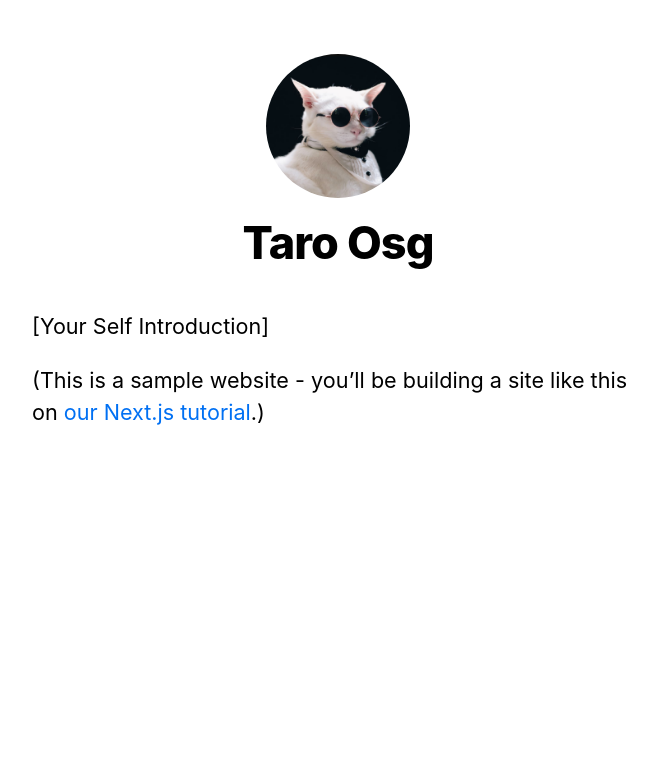
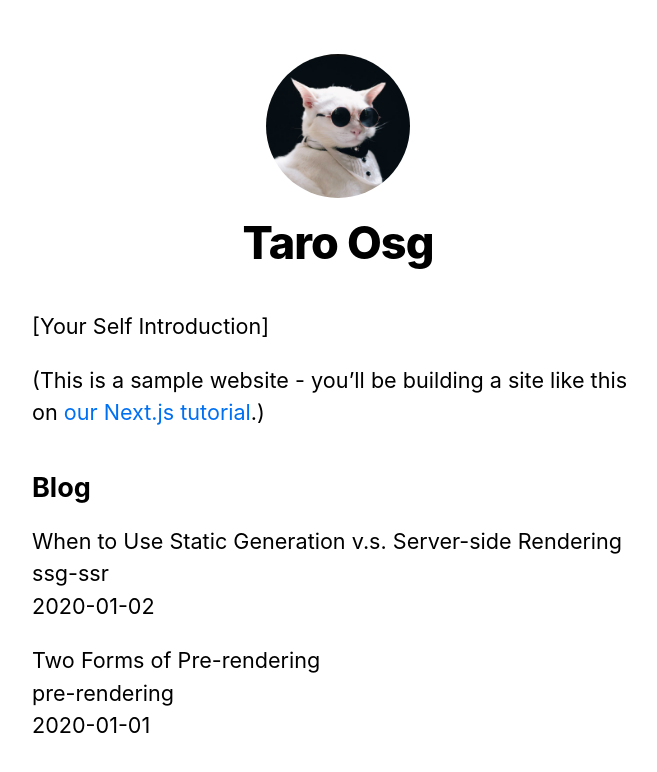
Before and after one commit to taroosg/nextjs-blog, a Next.js app: page / in a window 1280 px wide. Shown: the top 772 px of the page, without its empty margins (302-959 px from the left). Built offline with nearby package versions, Linux system fonts and the light colour scheme.

Commit message:
done lesson4

```diff
--- /dev/null
+++ b/lib/posts.js
@@ -0,0 +1,40 @@
+import fs from 'fs'
+import path from 'path'
+import matter from 'gray-matter'
+
+const postsDirectory = path.join(process.cwd(), 'posts')
+
+// 今回はファイルシステムでデータを取得しているが，外部APIでも実装可能
+// クエリを直接投げることも可能
+// getStaticPropsはサーバサイドでのみ実行される
+// getStaticPropsはビルド時のみ実行される
+// getServerSidePropsを使用するとリクエスト時に実行することができる
+export const getSortedPostsData = () => {
+  // /posts　配下のファイル名を取得する
+  const fileNames = fs.readdirSync(postsDirectory)
+  const allPostsData = fileNames.map(fileName => {
+    // id を取得するためにファイル名から ".md" を削除する
+    const id = fileName.replace(/\.md$/, '')
+
+    // マークダウンファイルを文字列として読み取る
+    const fullPath = path.join(postsDirectory, fileName)
+    const fileContents = fs.readFileSync(fullPath, 'utf8')
+
+    // 投稿のメタデータ部分を解析するために gray-matter を使う
+    const matterResult = matter(fileContents)
+
+    // データを id と合わせる
+    return {
+      id,
+      ...matterResult.data
+    }
+  })
+  // 投稿を日付でソートする
+  return allPostsData.sort((a, b) => {
+    if (a.date < b.date) {
+      return 1
+    } else {
+      return -1
+    }
+  })
+}
--- a/package.json
+++ b/package.json
@@ -8,8 +8,13 @@
     "start": "next start"
   },
   "dependencies": {
+    "fs": "0.0.1-security",
+    "gray-matter": "^4.0.2",
     "next": "^10.0.0",
     "react": "17.0.1",
     "react-dom": "17.0.1"
+  },
+  "browser": {
+    "fs": false
   }
 }
--- a/pages/index.js
+++ b/pages/index.js
@@ -1,8 +1,18 @@
 import Head from 'next/head'
 import Layout, { siteTitle } from '../components/layout'
 import utilStyles from '../styles/utils.module.css'
+import { getSortedPostsData } from '../lib/posts'
 
-const Home = () => {
+export const getStaticProps = async () => {
+  const allPostsData = getSortedPostsData()
+  return {
+    props: {
+      allPostsData
+    }
+  }
+}
+
+const Home = ({ allPostsData }) => {
   return (
     <Layout home>
       <Head>
@@ -15,6 +25,20 @@ const Home = () => {
           <a href="https://nextjs.org/learn">our Next.js tutorial</a>.)
         </p>
       </section>
+      <section className={`${utilStyles.headingMd} ${utilStyles.padding1px}`}>
+        <h2 className={utilStyles.headingLg}>Blog</h2>
+        <ul className={utilStyles.list}>
+          {allPostsData.map(({ id, date, title }) => (
+            <li className={utilStyles.listItem} key={id}>
+              {title}
+              <br />
+              {id}
+              <br />
+              {date}
+            </li>
+          ))}
+        </ul>
+      </section>
     </Layout>
   )
 }
--- /dev/null
+++ b/posts/pre-rendering.md
@@ -0,0 +1,11 @@
+---
+title: "Two Forms of Pre-rendering"
+date: "2020-01-01"
+---
+
+Next.js has two forms of pre-rendering: **Static Generation** and **Server-side Rendering**. The difference is in **when** it generates the HTML for a page.
+
+- **Static Generation** is the pre-rendering method that generates the HTML at **build time**. The pre-rendered HTML is then _reused_ on each request.
+- **Server-side Rendering** is the pre-rendering method that generates the HTML on **each request**.
+
+Importantly, Next.js lets you **choose** which pre-rendering form to use for each page. You can create a "hybrid" Next.js app by using Static Generation for most pages and using Server-side Rendering for others.
--- /dev/null
+++ b/posts/ssg-ssr.md
@@ -0,0 +1,19 @@
+---
+title: "When to Use Static Generation v.s. Server-side Rendering"
+date: "2020-01-02"
+---
+
+We recommend using **Static Generation** (with and without data) whenever possible because your page can be built once and served by CDN, which makes it much faster than having a server render the page on every request.
+
+You can use Static Generation for many types of pages, including:
+
+- Marketing pages
+- Blog posts
+- E-commerce product listings
+- Help and documentation
+
+You should ask yourself: "Can I pre-render this page **ahead** of a user's request?" If the answer is yes, then you should choose Static Generation.
+
+On the other hand, Static Generation is **not** a good idea if you cannot pre-render a page ahead of a user's request. Maybe your page shows frequently updated data, and the page content changes on every request.
+
+In that case, you can use **Server-Side Rendering**. It will be slower, but the pre-rendered page will always be up-to-date. Or you can skip pre-rendering and use client-side JavaScript to populate data.
```
Also changed, not shown: 1 other file (tests, documents, lock files or other folders).
